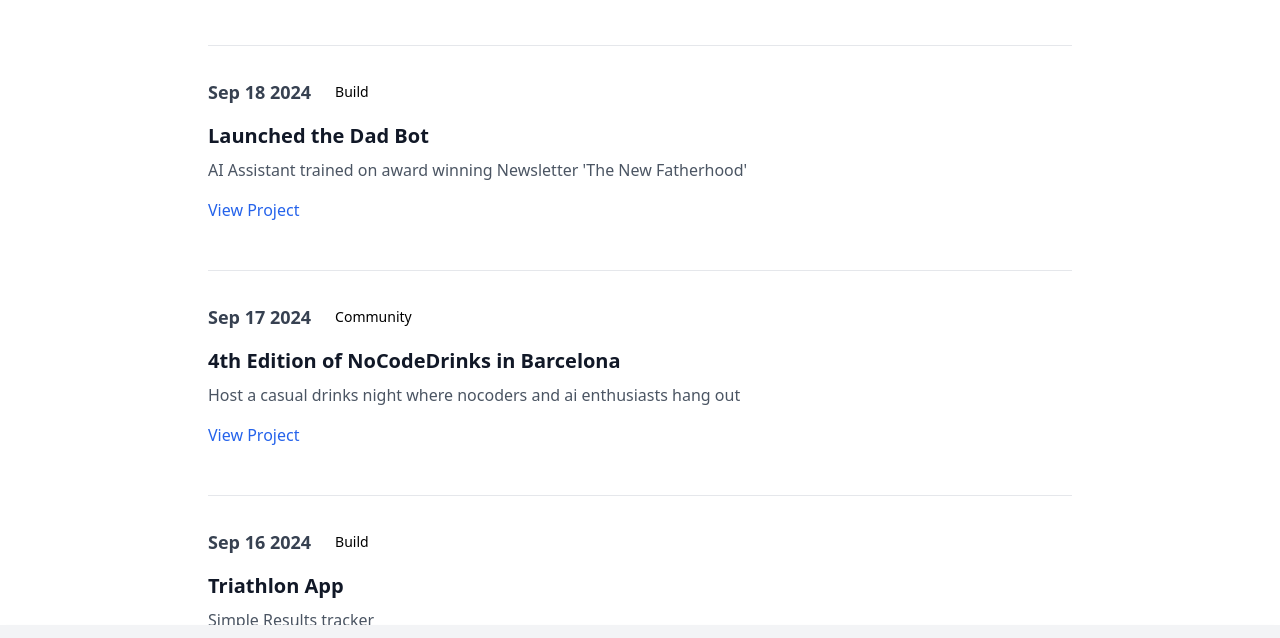
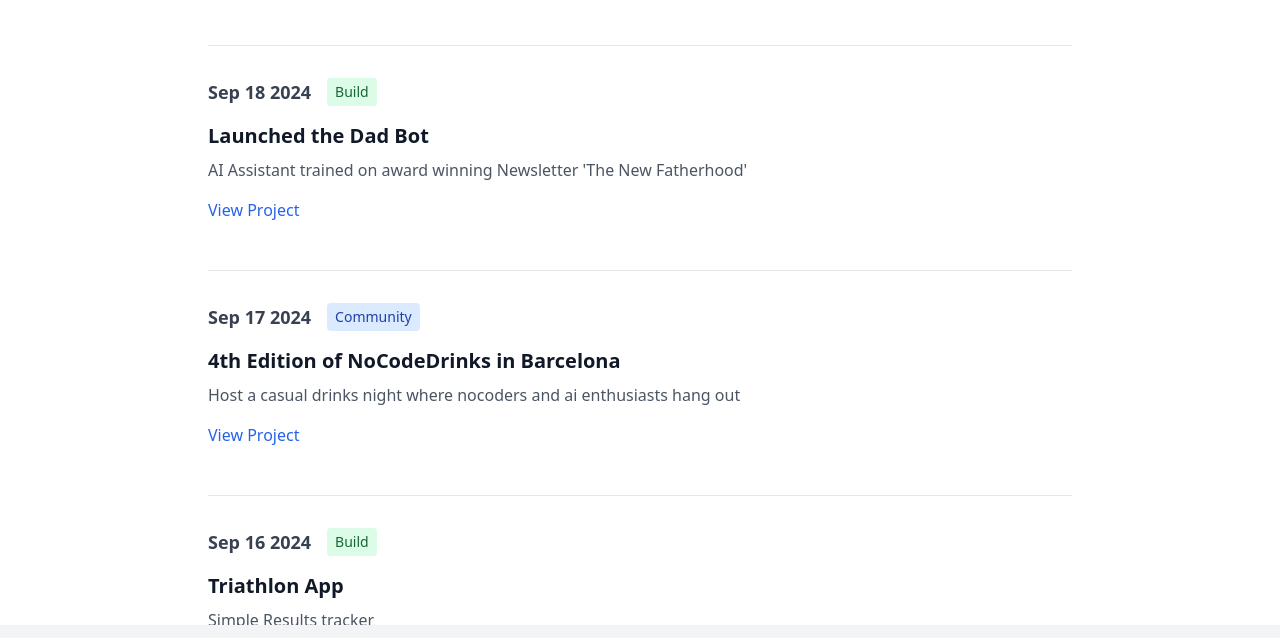
Before and after one commit to mattdotroberts/mattdotroberts.github.io, a plain HTML site: page index.html in a window 1280 px wide. Shown: the part 111-749 px from the top of the page. Drawn offline with nearby package versions, Linux system fonts and the light colour scheme.

Commit message:
Add files via upload

```diff
--- a/index.html
+++ b/index.html
@@ -35,6 +35,12 @@
     </footer>
 
     <script>
+        const tagStyles = {
+            build: 'bg-green-100 text-green-800',
+            community: 'bg-blue-100 text-blue-800',
+            thought: 'bg-orange-100 text-orange-800'
+        };
+
         async function fetchChangelogEntries() {
             const response = await fetch('changelog.json');
             const data = await response.json();
@@ -42,11 +48,12 @@
         }
 
         function renderChangelogEntry(entry) {
+            const tagClass = tagStyles[entry.type.toLowerCase()] || 'bg-gray-100 text-gray-800';
             return `
                 <div class="border-t border-gray-200 pt-8">
                     <div class="flex items-center mb-4">
                         <span class="text-lg font-semibold text-gray-700">${entry.date}</span>
-                        <span class="ml-4 px-2 py-1 bg-${entry.type.toLowerCase()}-100 text-${entry.type.toLowerCase()}-700 text-sm font-medium rounded">${entry.type}</span>
+                        <span class="ml-4 px-2 py-1 ${tagClass} text-sm font-medium rounded">${entry.type}</span>
                     </div>
                     <h3 class="text-xl font-semibold text-gray-900 mb-2">${entry.title}</h3>
                     <p class="text-gray-600 mb-4">${entry.description}</p>
```
